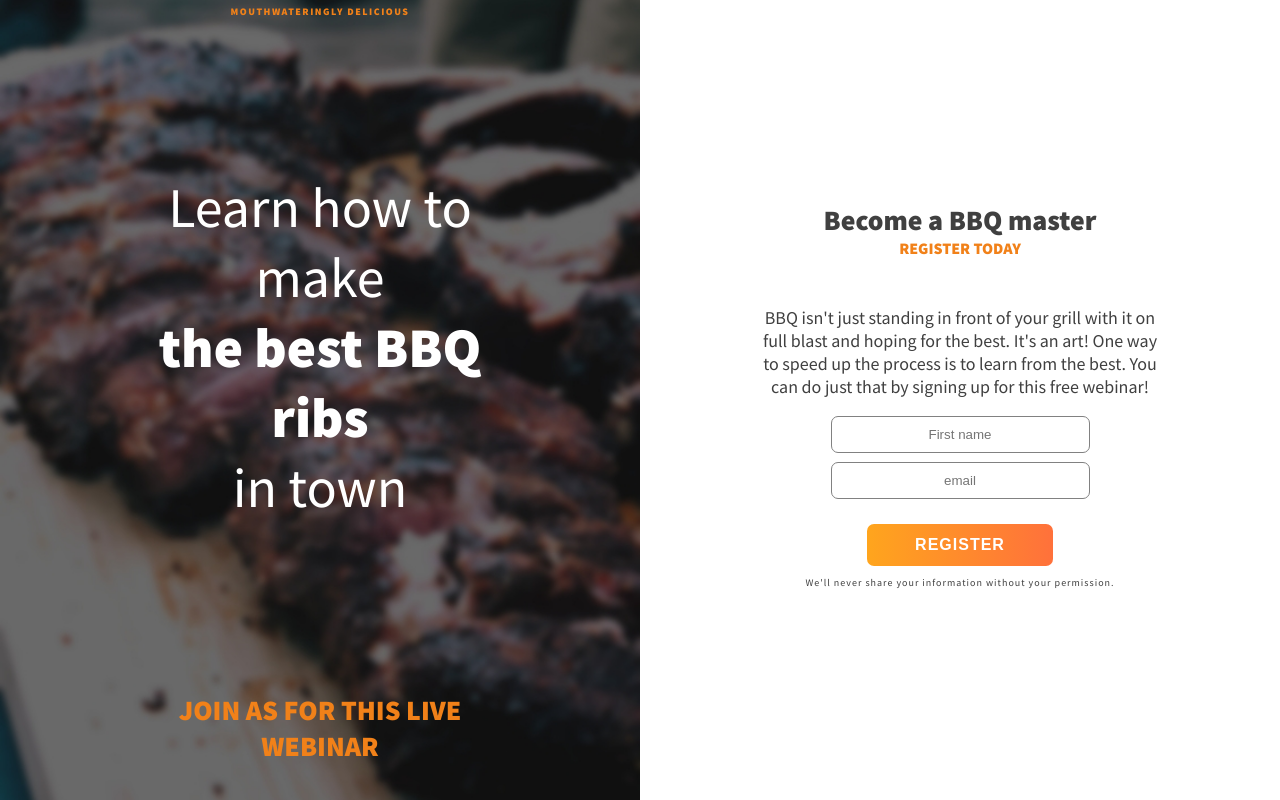
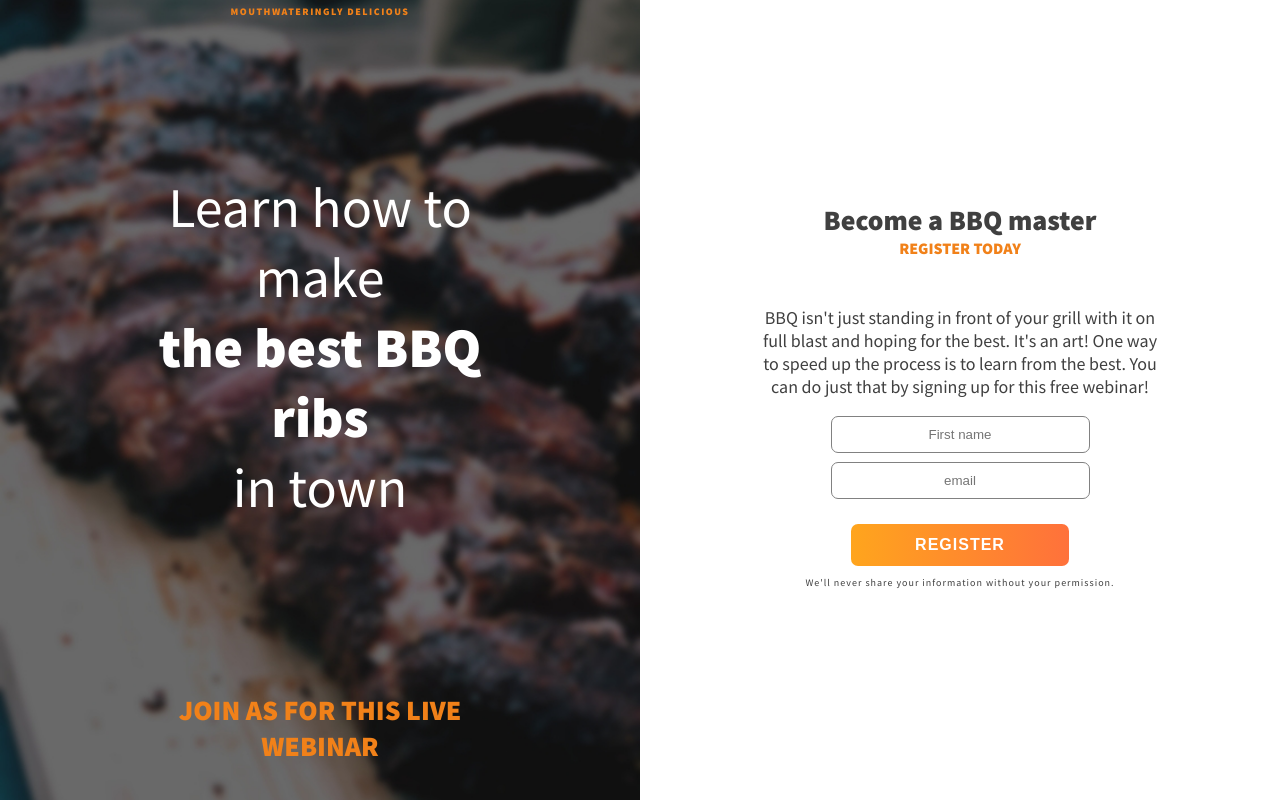
Before and after one commit to DanielIrimia87/BBQ-Splash-Page, a plain HTML site: page index.html in a window 1280 px wide. Drawn offline with Linux system fonts and the light colour scheme.

Commit message:
change padding to btn

```diff
--- a/css/styles.css
+++ b/css/styles.css
@@ -144,7 +144,7 @@ input {
     font-weight: 900;
     border: none;
     border-radius: 7px;
-    padding: 0.75em 3em;
+    padding: 0.75em 4em;
     margin-top: 1em;
     font-size: 1rem;
     text-transform: uppercase;
```
